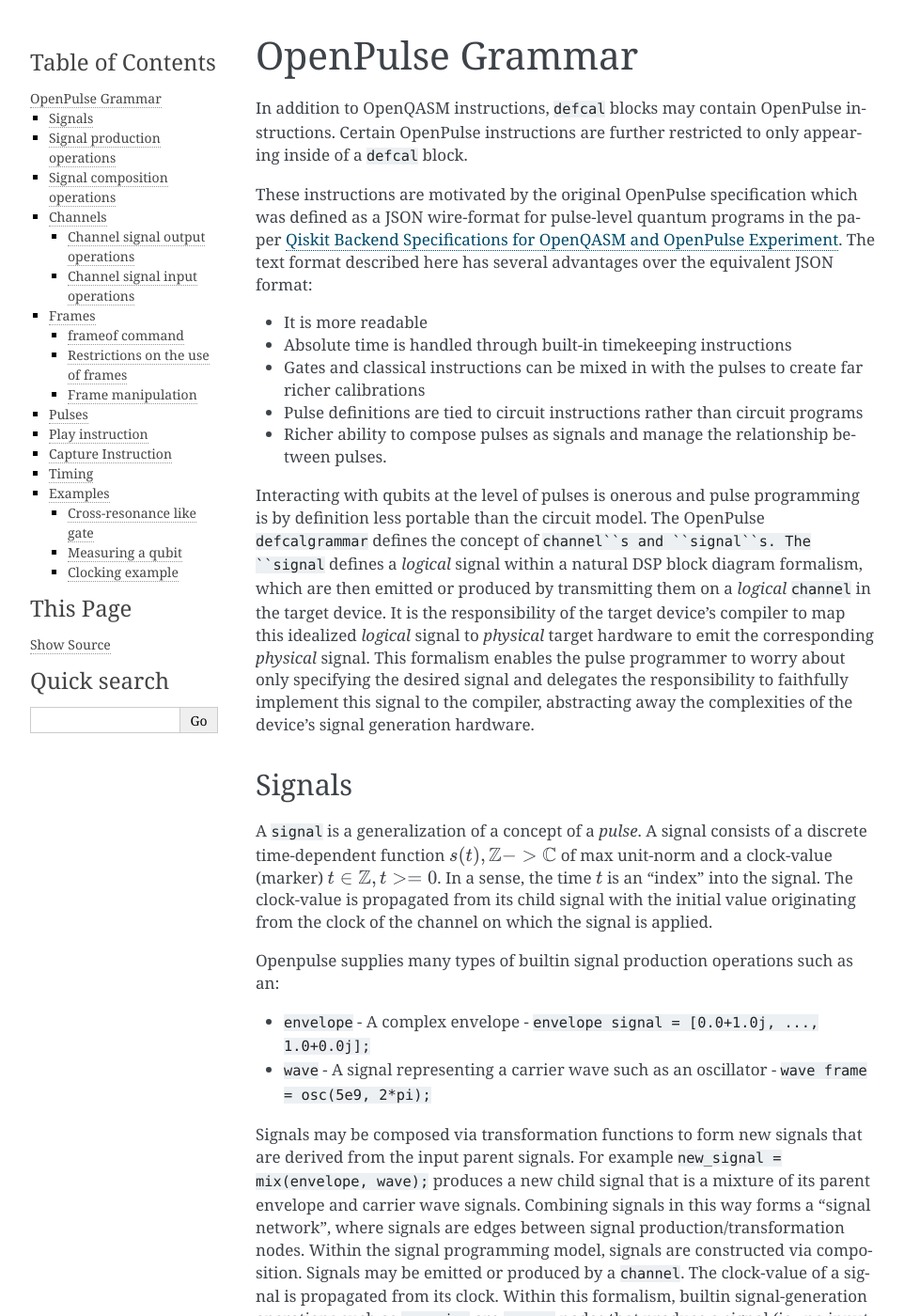
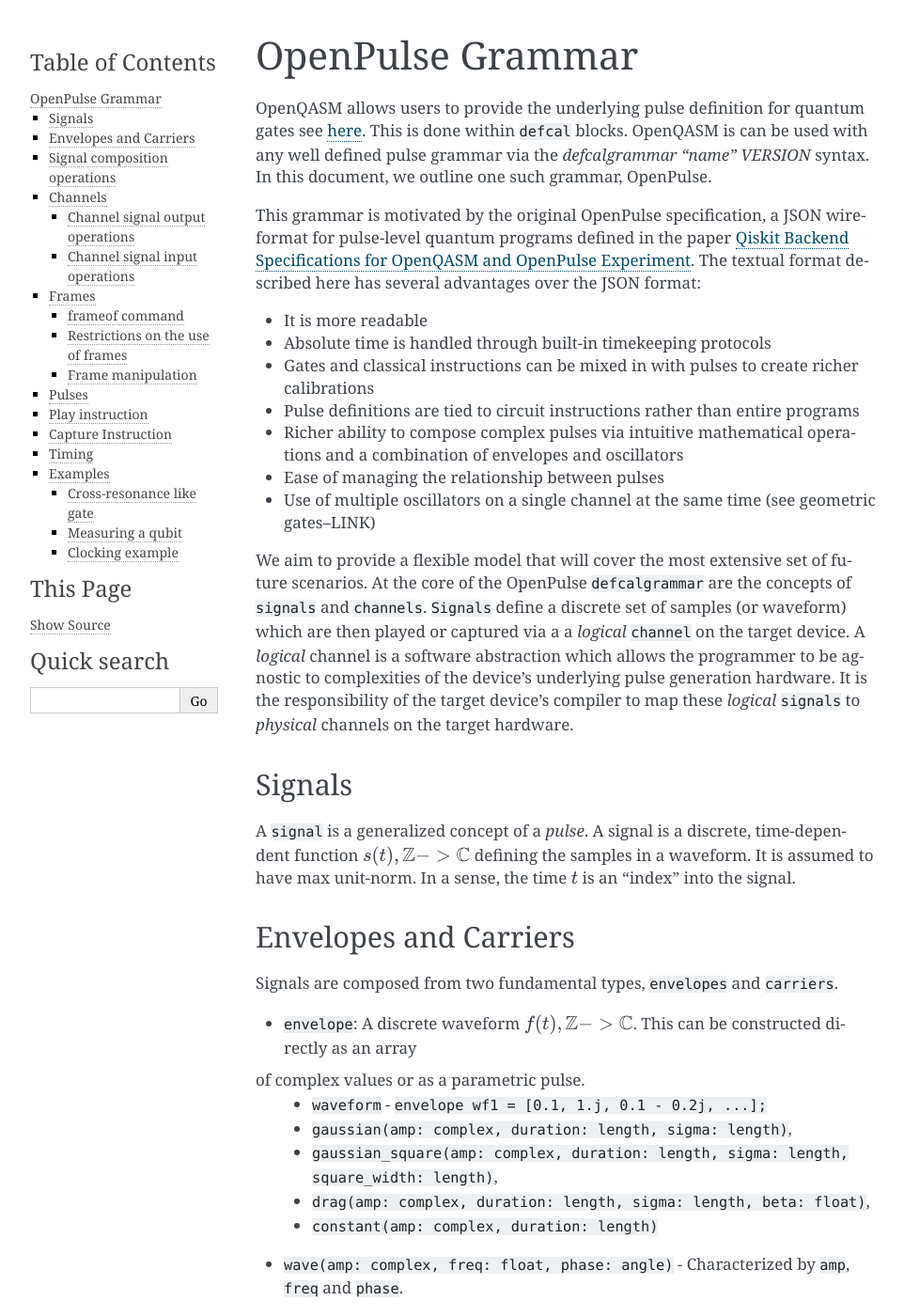
Before and after one commit to openqasm/openqasm, a Sphinx documentation site: the page built from source/language/openpulse.rst, in a window 1280 px wide and 1400 px high. Shown: the whole window at 94% size, without its empty margins (148-1110 px from the left). Built offline with Sphinx 7.4.7, drawn with Linux system fonts in a browser that asks for light colours; some of the changed text lies outside the part shown.

Commit message:
Continue working through signals

```diff
--- a/source/language/openpulse.rst
+++ b/source/language/openpulse.rst
@@ -1,44 +1,67 @@
 OpenPulse Grammar
 =================
 
-In addition to OpenQASM instructions, ``defcal`` blocks may contain OpenPulse
-instructions. Certain OpenPulse instructions are further restricted to only
-appearing inside of a ``defcal`` block.
+OpenQASM allows users to provide the underlying pulse definition for quantum gates
+see `here <pulses.html>`_. This is done within ``defcal`` blocks. OpenQASM is can be used with any
+well defined pulse grammar via the `defcalgrammar "name" VERSION` syntax. In this document, we
+outline one such grammar, OpenPulse.
 
-These instructions are motivated by the original OpenPulse specification which
-was defined as a JSON wire-format for pulse-level quantum programs in the paper
+This grammar is motivated by the original OpenPulse specification, a JSON wire-format for
+pulse-level quantum programs defined in the paper
 `Qiskit Backend Specifications for OpenQASM and OpenPulse Experiment <https://arxiv.org/abs/1809.03452>`_.
-The text format described here has several advantages over the equivalent JSON
-format:
+The textual format described here has several advantages over the JSON format:
 
 - It is more readable
-- Absolute time is handled through built-in timekeeping instructions
-- Gates and classical instructions can be mixed in with the pulses to create far richer calibrations
-- Pulse definitions are tied to circuit instructions rather than circuit programs
-- Richer ability to compose pulses as signals and manage the relationship between pulses.
+- Absolute time is handled through built-in timekeeping protocols
+- Gates and classical instructions can be mixed in with pulses to create richer calibrations
+- Pulse definitions are tied to circuit instructions rather than entire programs
+- Richer ability to compose complex pulses via intuitive mathematical operations and a combination
+  of envelopes and oscillators
+- Ease of managing the relationship between pulses
+- Use of multiple oscillators on a single channel at the same time (see geometric gates--LINK)
 
-Interacting with qubits at the level of pulses is onerous and pulse programming is by definition
-less portable than the circuit model. The OpenPulse ``defcalgrammar`` defines the
-concept of ``channel``s and ``signal``s. The ``signal`` defines a *logical* signal within a natural
-DSP block diagram formalism, which are then emitted or produced by transmitting them on a *logical*
-``channel`` in the target device. It is the responsibility of the target device's compiler to map
-this idealized *logical* signal to *physical* target hardware to emit the corresponding *physical*
-signal. This formalism enables the pulse programmer to worry about only specifying the desired signal
-and delegates the responsibility to faithfully implement this signal to the compiler, abstracting away
-the complexities of the device's signal generation hardware.
-
+We aim to provide a flexible model that will cover the most extensive set of future scenarios. At
+the core of the OpenPulse ``defcalgrammar`` are the concepts of ``signals`` and ``channels``.
+``Signals`` define a discrete set of samples (or waveform) which are then played or captured via a
+a *logical* ``channel`` on the target device. A *logical* channel is a software abstraction which
+allows the programmer to be agnostic to complexities of the device's underlying pulse generation
+hardware. It is the responsibility of the target device's compiler to map these *logical*
+``signals`` to *physical* channels on the target hardware.
 
 Signals
 -------
 
-A ``signal`` is a generalization of a concept of a `pulse`.
-A signal consists of a discrete time-dependent function :math:`s(t), ℤ->ℂ` of max unit-norm
-and a clock-value (marker) :math:`t ∈ ℤ, t >= 0`. In a sense, the time :math:`t` is an "index" into the signal.
-The clock-value is propagated from its child signal with the initial value originating from the clock of the channel on which the signal is applied.
+A ``signal`` is a generalized concept of a `pulse`. A signal is a discrete, time-dependent function
+:math:`s(t), ℤ->ℂ` defining the samples in a waveform. It is assumed to have max unit-norm. In a
+sense, the time :math:`t` is an "index" into the signal.
 
-Openpulse supplies many types of builtin signal production operations such as an:
+Envelopes and Carriers
+----------------------------
 
-- ``envelope`` - A complex envelope - ``envelope signal = [0.0+1.0j, ..., 1.0+0.0j];``
+Signals are composed from two fundamental types, ``envelopes`` and ``carriers``.
+
+- ``envelope``: A discrete waveform :math:`f(t), ℤ->ℂ`. This can be constructed directly as an array
+of complex values or as a parametric pulse.
+  -  ``waveform`` - ``envelope wf1 = [0.1, 1.j, 0.1 - 0.2j, ...];``
+  - ``gaussian(amp: complex, duration: length, sigma: length)``,
+  - ``gaussian_square(amp: complex, duration: length, sigma: length, square_width: length)``,
+  - ``drag(amp: complex, duration: length, sigma: length, beta: float)``,
+  - ``constant(amp: complex, duration: length)``
+
+- ``wave(amp: complex, freq: float, phase: angle)`` - Characterized by ``amp``, ``freq`` and ``phase``.
+This modification occurs at the current time of the signal's local clock.
+The clock is determined by the clock of the controlling physical channel, eg., :math:`t_{wave} = t_{ch}`.
+Waves are a named three-tuple and may be modified with dot notation during real-time execution, eg., ``wave.phase += pi;``.
+Updates to a wave's properties will therefore propagate forward in time for future uses as determined by the applied physical channel.
+In this way, persistent amplitude/phase/frequency-updates may be applied.
+
+- ``osc``: :math:`Ae^{i(wt+\phi)}`, Sine/Cosine waves can be obtained by deriving with ``re``/``im``.
+- ``sawtooth``
+- ``square``
+- ``triangle``
+
+
+- ``envelope`` - A discrete, pulse envelope.  - ``envelope signal = [0.0+1.0j, ..., 1.0+0.0j];``
 - ``wave`` - A signal representing a carrier wave such as an oscillator - ``wave frame = osc(5e9, 2*pi);``
 
 Signals may be composed via transformation functions to form new signals that are derived from the input parent signals. For example ``new_signal = mix(envelope, wave);``
@@ -80,30 +103,6 @@
 For example, if the hardware is capable of providing support for a ``carrier``, it may natively represent a signal of the form ``mix(envelope, carrier)``,
 otherwise it may choose to rewrite the signal as a sidebanded envelope.
 
-Signal production operations
-----------------------------
-
-Signal production operations are signal ``sources`` that maintain clock relationships when coupled to an output channel.
-
-- ``envelope``: Maintain an internal clock that begins at :math:`t=0` for every usage with a channel, eg., :math:`t_{envelope} = t_{ch} - t0_{ch}`.
-This is to enable the reuse of an envelope signal many times. Are parameterized such that :math:`s(0) = 0`, :math:`s(t>=tf) = 0`.
-  -  ``waveform`` - ``envelope wf1 = [0.1, 1.j, 0.1 - 0.2j, ...];``
-  - ``gaussian(amp: complex, duration: length, sigma: length)``,
-  - ``gaussian_square(amp: complex, duration: length, sigma: length, square_width: length)``,
-  - ``drag(amp: complex, duration: length, sigma: length, beta: float)``,
-  - ``constant(amp: complex, duration: length)``
-
-- ``wave(amp: complex, freq: float, phase: angle)`` - Characterized by ``amp``, ``freq`` and ``phase``.
-This modification occurs at the current time of the signal's local clock.
-The clock is determined by the clock of the controlling physical channel, eg., :math:`t_{wave} = t_{ch}`.
-Waves are a named three-tuple and may be modified with dot notation during real-time execution, eg., ``wave.phase += pi;``.
-Updates to a wave's properties will therefore propagate forward in time for future uses as determined by the applied physical channel.
-In this way, persistent amplitude/phase/frequency-updates may be applied.
-
-- ``osc``: :math:`Ae^{i(wt+\phi)}`, Sine/Cosine waves can be obtained by deriving with ``re``/``im``.
-- ``sawtooth``
-- ``square``
-- ``triangle``
 
 Signal composition operations
 -----------------------------
```
